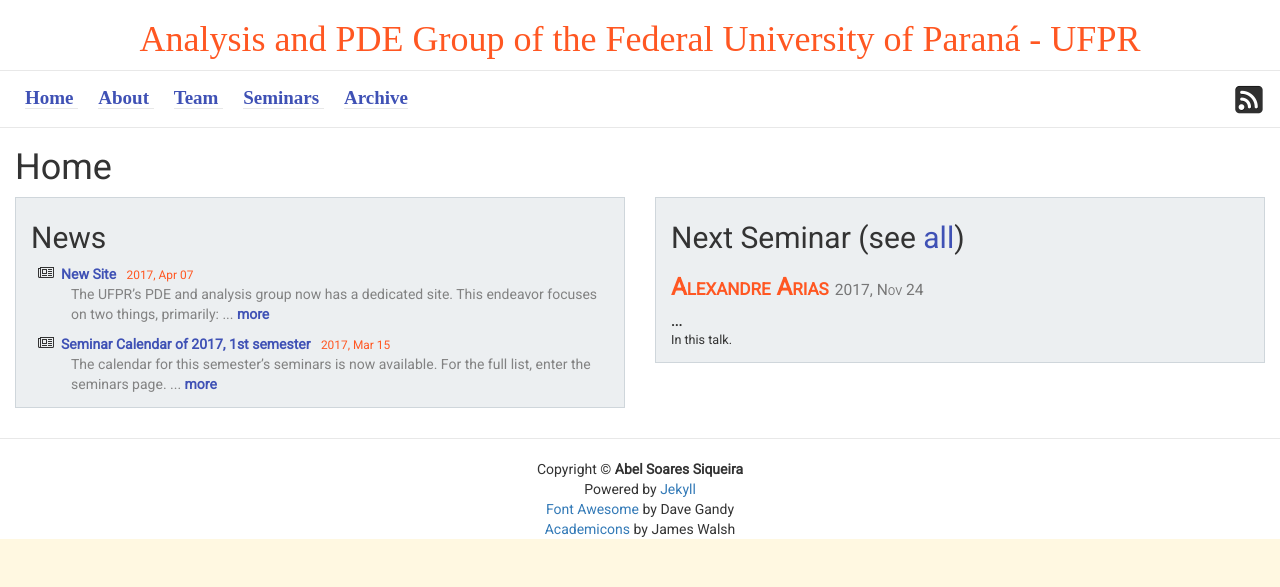
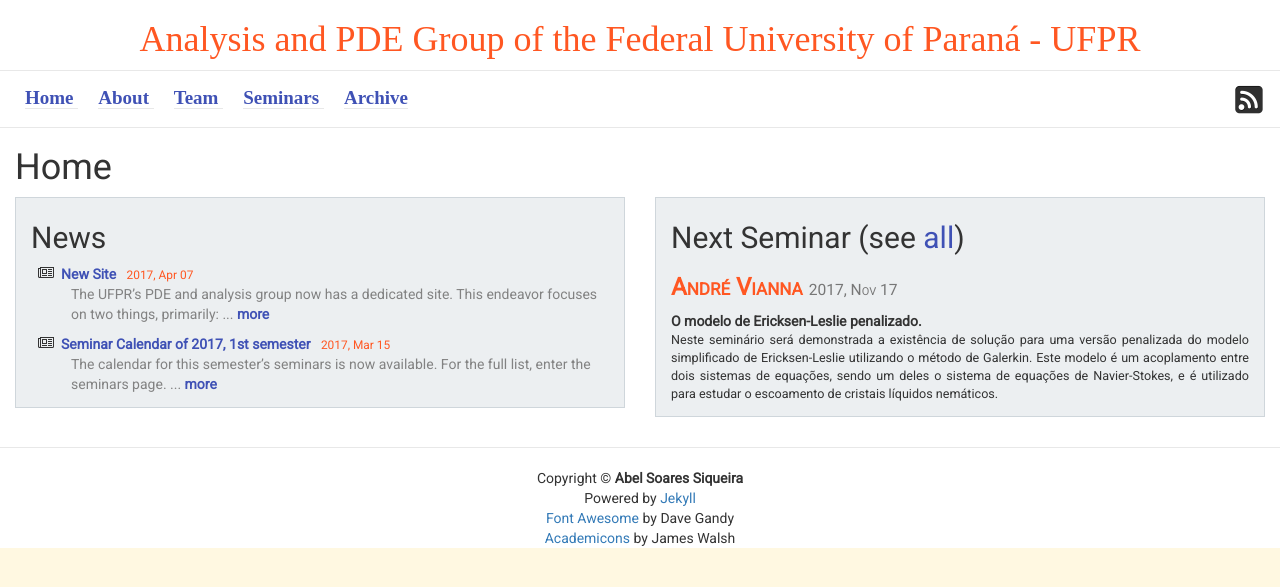
Before and after one commit to ufpr-pde/ufpr-opt.github.io, a Jekyll site: the page built from a_home.md, in a window 1280 px wide. Shown: the top 587 px of the page. Built offline with Jekyll 4.4.1, drawn with Linux system fonts in a browser that asks for light colours; some web fonts are replaced.

Commit message:
Update seminars.yml

```diff
--- a/_data/seminars.yml
+++ b/_data/seminars.yml
@@ -158,13 +158,6 @@
    In this talk.
 
 
-- author: Alexandre Kirilov
-  date: 2017-10-20
-  semester: 2017s2
-  affiliation: UFPR
-  title: ...
-  abstract: >
-   In this talk.
 
 - author: Guilherme Tyszka
   date: 2017-10-27
@@ -175,13 +168,16 @@
     Neste seminário discutiremos a estabilidade de um semigrupo gerado por uma equação integro-diferencial.
 
 
-- author: Jurandir
-  date: 2017-11-10
+- author: André Vianna
+  date: 2017-11-17
   semester: 2017s2
-  affiliation: UFPR
-  title: ...
+  affiliation: PPGM
+  title: O modelo de Ericksen-Leslie penalizado.
   abstract: >
-   In this talk.
+   Neste seminário será demonstrada a existência de solução para uma versão penalizada do modelo simplificado de
+   Ericksen-Leslie utilizando o método de Galerkin. Este modelo é um acoplamento entre dois sistemas de equações,
+   sendo um deles o sistema de equações de Navier-Stokes,
+   e é utilizado para estudar o escoamento de cristais líquidos nemáticos.
 
 - author: Alexandre Arias
   date: 2017-11-24
```
